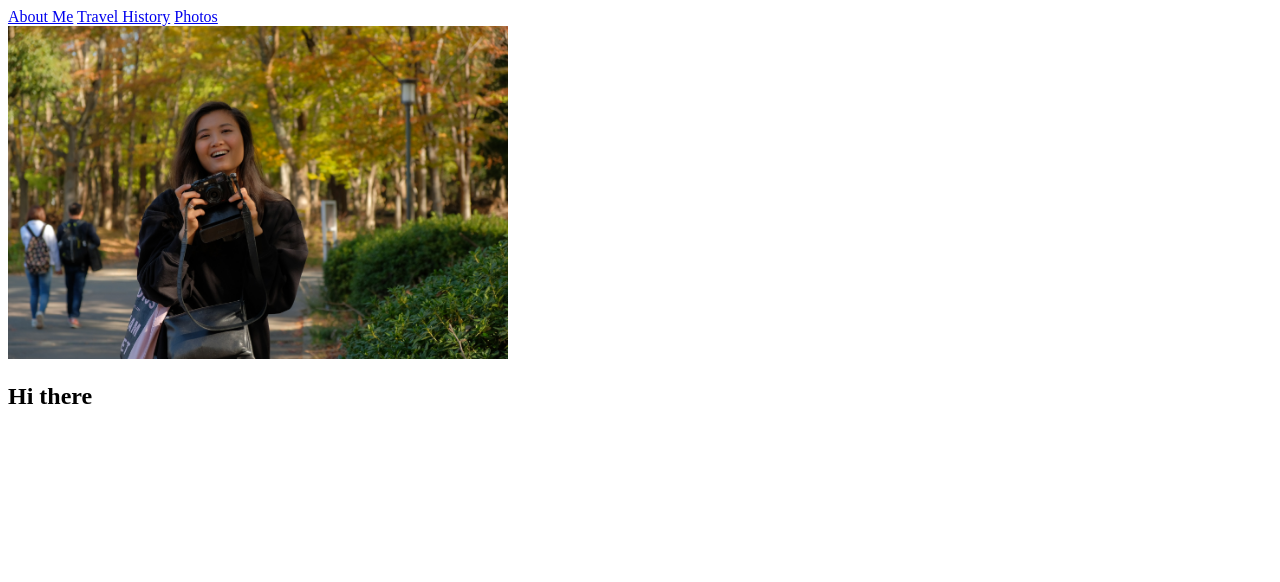
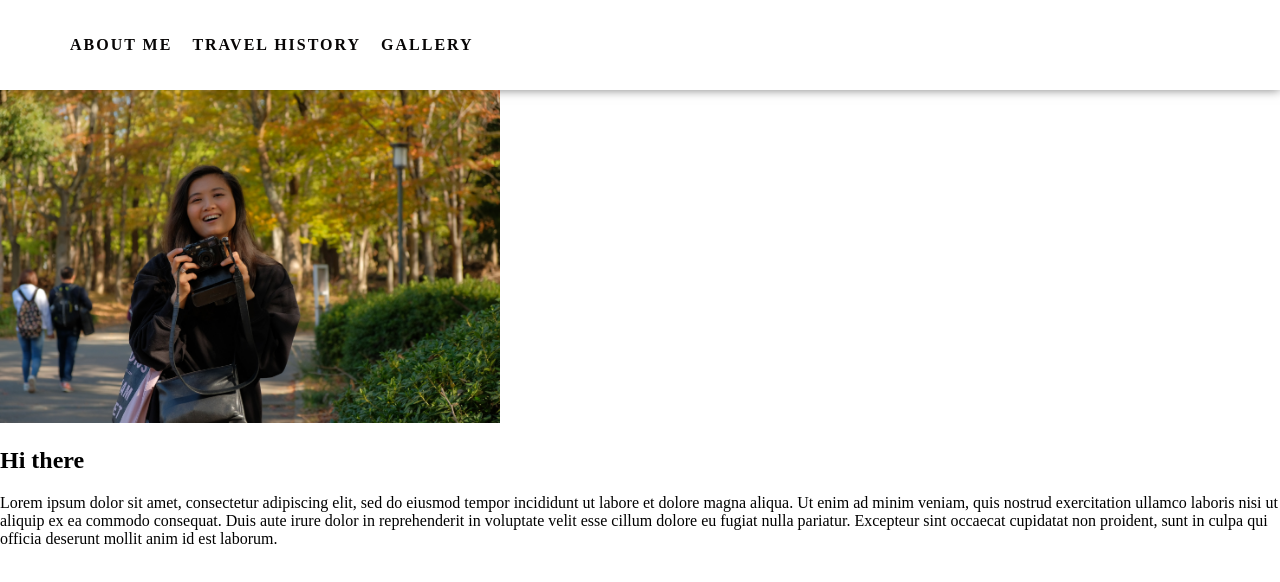
Before and after one commit to DiemBang/my-hobby, a website built with Vite: page vite-project/index.html in a window 1280 px wide. Built offline with nearby package versions, Linux system fonts and the light colour scheme.

Commit message:
add top nav incl. styling

```diff
--- a/vite-project/index.html
+++ b/vite-project/index.html
@@ -2,26 +2,40 @@
 <html lang="en">
   <head>
     <meta charset="UTF-8" />
-    <link rel="stylesheet" href="styles.css"/>
+    <link rel="stylesheet" href="style.css" />
     <meta name="viewport" content="width=device-width, initial-scale=1.0" />
     <title>My Travels</title>
   </head>
   <body>
     <header>
-      <nav>
-        <div class="topnav">
-          <a class="active" href="#about">About Me</a>
-          <a href="#travel">Travel History</a>
-          <a href="#photos">Photos</a>
-        </div>
-      </nav>
+      <div class="topnav" id="myTopnav">
+        <ul>
+          <li><a href="#home">About Me</a></li>
+          <li><a href="#travel">Travel History</a></li>
+          <li><a href="#Gallery">Gallery</a></li>
+        </ul>
+      </div>
     </header>
     <div class="about-me">
       <div class="profile-photo">
-        <img src="/assets/diem.JPG" alt="Happy girl with a camera" width="500">
+        <img
+          src="/assets/diem.JPG"
+          alt="Happy girl with a camera"
+          width="500"
+        />
       </div>
       <div class="introduction">
         <h2>Hi there</h2>
+        <p>
+          Lorem ipsum dolor sit amet, consectetur adipiscing elit, sed do
+          eiusmod tempor incididunt ut labore et dolore magna aliqua. Ut enim ad
+          minim veniam, quis nostrud exercitation ullamco laboris nisi ut
+          aliquip ex ea commodo consequat. Duis aute irure dolor in
+          reprehenderit in voluptate velit esse cillum dolore eu fugiat nulla
+          pariatur. Excepteur sint occaecat cupidatat non proident, sunt in
+          culpa qui officia deserunt mollit anim id est laborum.
+        </p>
+      </div>
     </div>
     <script type="module" src="/main.js"></script>
   </body>
--- a/vite-project/main.js
+++ b/vite-project/main.js
@@ -1,26 +1,8 @@
-/*
-import './style.css'
-import javascriptLogo from './javascript.svg'
-import viteLogo from '/vite.svg'
-import { setupCounter } from './counter.js'
-
-document.querySelector('#app').innerHTML = `
-  <div>
-    <a href="https://vitejs.dev" target="_blank">
-      <img src="${viteLogo}" class="logo" alt="Vite logo" />
-    </a>
-    <a href="https://developer.mozilla.org/en-US/docs/Web/JavaScript" target="_blank">
-      <img src="${javascriptLogo}" class="logo vanilla" alt="JavaScript logo" />
-    </a>
-    <h1>Hello Vite!</h1>
-    <div class="card">
-      <button id="counter" type="button"></button>
-    </div>
-    <p class="read-the-docs">
-      Click on the Vite logo to learn more
-    </p>
-  </div>
-`
-
-setupCounter(document.querySelector('#counter'))
-*/
+function responsiveMenu() {
+  var topNav = document.getElementById("myTopnav");
+  if (topNav.className === "topnav") {
+      topNav.className += " open";
+  } else {
+      topNav.className = "topnav";
+  }
+}
--- /dev/null
+++ b/vite-project/style.css
@@ -0,0 +1,25 @@
+
+body {
+  margin: 0px;
+  background: #ffffff;
+}
+
+.topnav {
+  background-color: rgb(255, 255, 255);
+  padding: 20px;
+  box-shadow: 0px 0px 10px 0px #00000082;
+}
+
+.topnav ul {
+display: flex;
+  list-style: none;
+}
+
+.topnav a {
+  text-decoration: none;
+  color: #070505;
+  padding: 10px;
+  text-transform: uppercase;
+  letter-spacing: 2px;
+  font-weight: bold;
+}
```
